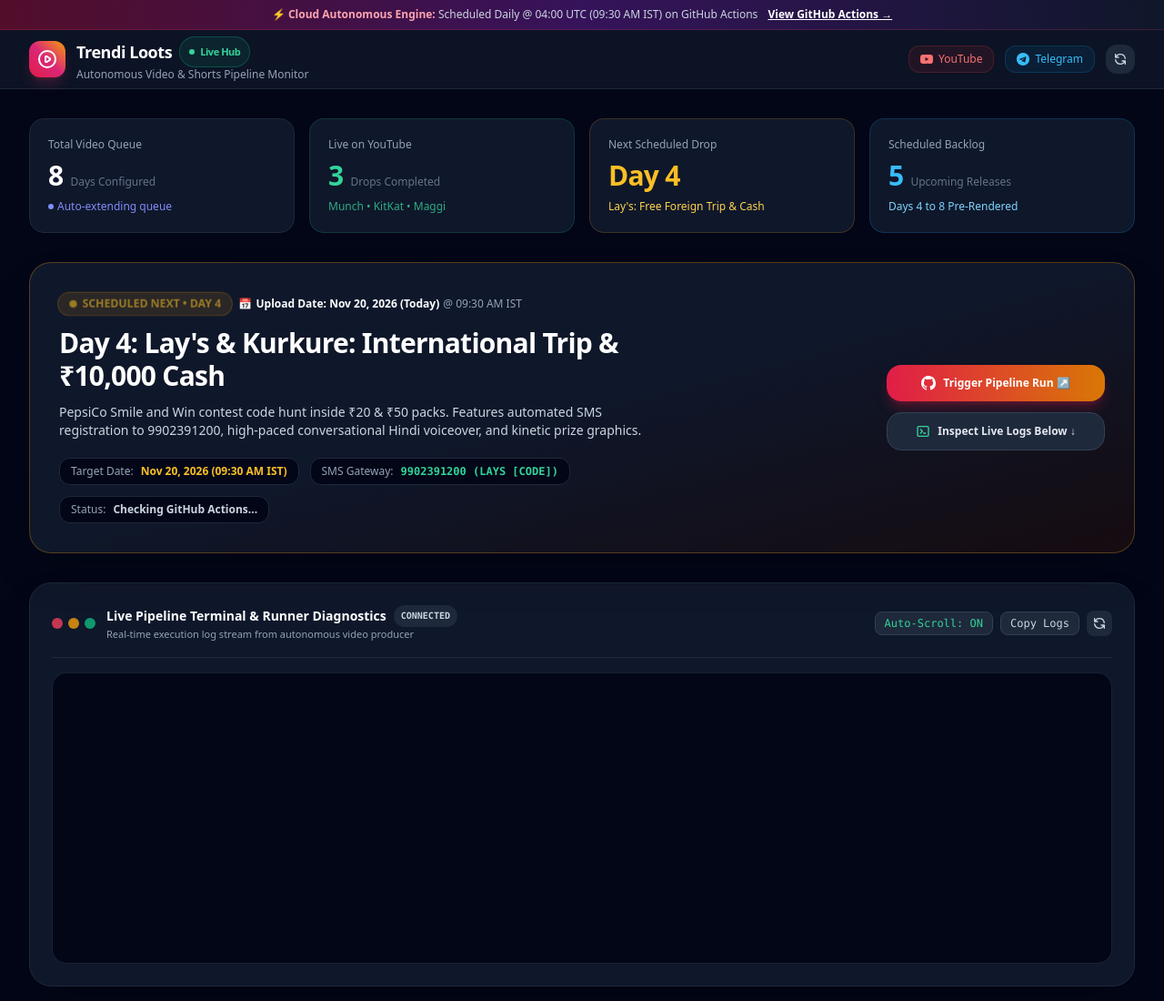
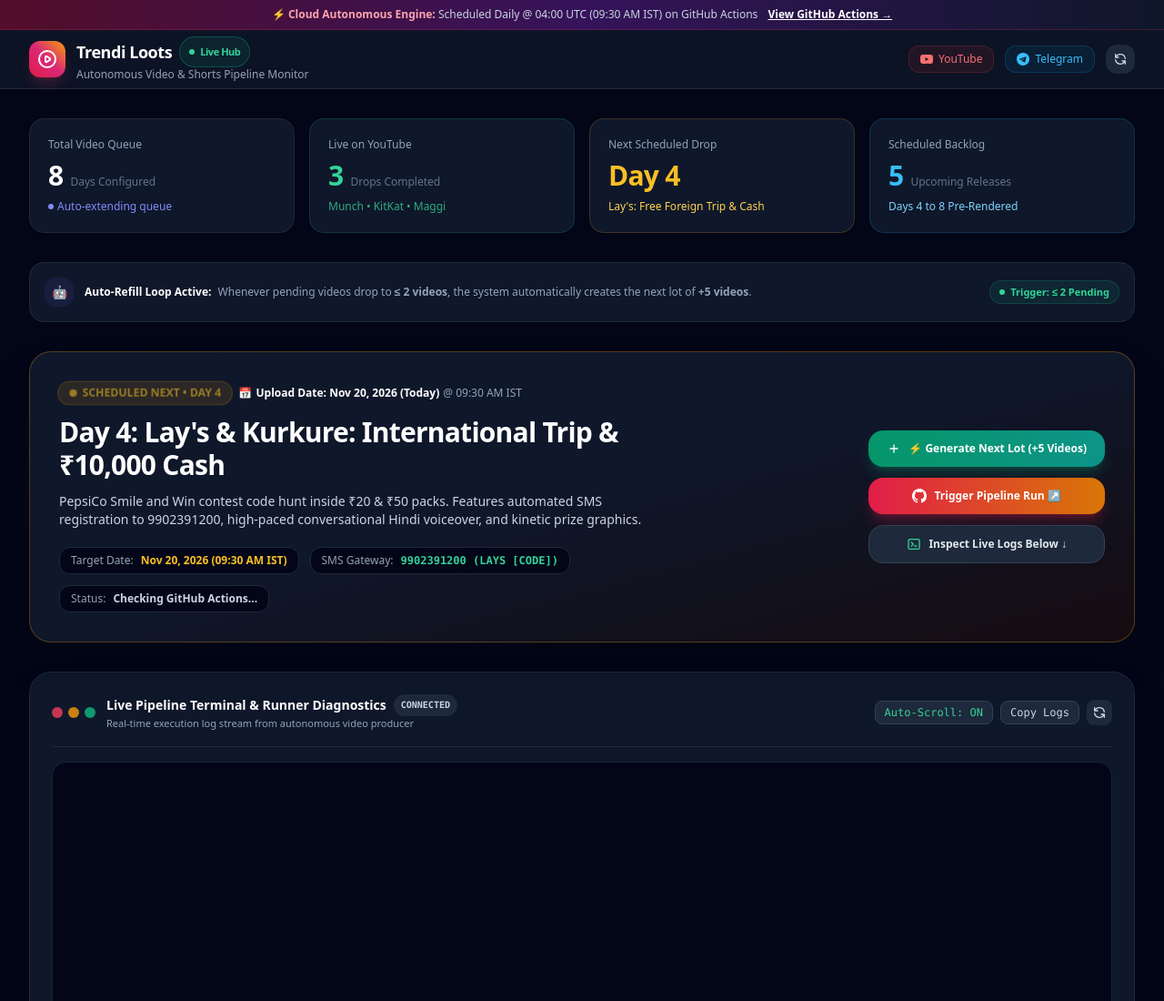
Before and after one commit to VanshRupeja/trendiloot-dashboard, a plain HTML site: page index.html in a window 1280 px wide. Shown: the top 1100 px of the page at 91% size. Drawn offline with nearby package versions, Linux system fonts and the light colour scheme.

Commit message:
feat(button): add generate next lot button and low-stock auto-refill status

```diff
--- a/index.html
+++ b/index.html
@@ -129,6 +129,24 @@
       </div>
     </section>
 
+    <!-- 🤖 Autonomous Queue Buffer & Low-Stock Trigger Status -->
+    <section class="p-4 rounded-2xl bg-slate-900 border border-slate-800 flex flex-col sm:flex-row sm:items-center justify-between gap-3 text-xs">
+      <div class="flex items-center gap-3">
+        <div class="w-8 h-8 rounded-xl bg-indigo-500/10 text-indigo-400 flex items-center justify-center font-bold text-sm">
+          🤖
+        </div>
+        <div>
+          <span class="font-bold text-white">Auto-Refill Loop Active:</span>
+          <span class="text-slate-400 ml-1">Whenever pending videos drop to <strong>&le; 2 videos</strong>, the system automatically creates the next lot of <strong>+5 videos</strong>.</span>
+        </div>
+      </div>
+      <div class="flex items-center gap-2 shrink-0">
+        <span class="px-2.5 py-1 rounded-full bg-emerald-500/10 text-emerald-400 border border-emerald-500/20 font-semibold text-[11px] flex items-center gap-1.5">
+          <span class="w-1.5 h-1.5 rounded-full bg-emerald-400"></span> Trigger: &le; 2 Pending
+        </span>
+      </div>
+    </section>
+
     <!-- ⚡ REAL-TIME PIPELINE DIAGNOSTIC SPOTLIGHT -->
     <section id="pipeline-spotlight-card" class="p-6 sm:p-8 rounded-3xl bg-gradient-to-br from-slate-900 via-slate-900 to-amber-950/30 border border-amber-500/30 shadow-2xl relative overflow-hidden">
       <div class="flex flex-col lg:flex-row lg:items-center justify-between gap-6">
@@ -168,6 +186,10 @@
         </div>
 
         <div class="flex flex-col sm:flex-row lg:flex-col gap-3 min-w-[240px]">
+          <button onclick="generateNextBatch()" id="btn-generate-batch" class="py-3 px-5 rounded-2xl bg-gradient-to-r from-emerald-600 to-teal-600 hover:from-emerald-500 hover:to-teal-500 text-white font-bold text-xs flex items-center justify-center gap-2 shadow-lg shadow-emerald-600/30 transition text-center active:scale-95">
+            <svg class="w-4 h-4" fill="none" stroke="currentColor" viewBox="0 0 24 24"><path stroke-linecap="round" stroke-linejoin="round" stroke-width="2" d="M12 6v6m0 0v6m0-6h6m-6 0H6"/></svg>
+            <span>⚡ Generate Next Lot (+5 Videos)</span>
+          </button>
           <a href="https://github.com/VanshRupeja/youtube-automation-tool/actions" target="_blank" class="py-3 px-5 rounded-2xl bg-gradient-to-r from-rose-600 to-amber-600 hover:from-rose-500 hover:to-amber-500 text-white font-bold text-xs flex items-center justify-center gap-2 shadow-lg shadow-rose-600/30 transition text-center">
             <svg class="w-4 h-4 fill-current" viewBox="0 0 24 24"><path d="M12 0C5.37 0 0 5.37 0 12c0 5.31 3.435 9.795 8.205 11.385.6.105.825-.255.825-.57 0-.285-.015-1.23-.015-2.235-3.015.555-3.795-.735-4.035-1.41-.135-.345-.72-1.41-1.23-1.695-.42-.225-1.02-.78-.015-.795.945-.015 1.62.87 1.845 1.23 1.08 1.815 2.805 1.305 3.495.99.105-.78.42-1.305.765-1.605-2.67-.3-5.46-1.335-5.46-5.925 0-1.305.465-2.385 1.23-3.225-.12-.3-.54-1.53.12-3.18 0 0 1.005-.315 3.3 1.23.96-.27 1.98-.405 3-.405s2.04.135 3 .405c2.295-1.56 3.3-1.23 3.3-1.23.66 1.65.24 2.88.12 3.18.765.84 1.23 1.905 1.23 3.225 0 4.605-2.805 5.625-5.475 5.925.435.375.81 1.095.81 2.22 0 1.605-.015 2.895-.015 3.3 0 .315.225.69.825.57A12.02 12.02 0 0024 12c0-6.63-5.37-12-12-12z"/></svg>
             Trigger Pipeline Run ↗
@@ -810,6 +832,45 @@
       alert('Copied to clipboard: ' + text);
     }
 
+    async function generateNextBatch() {
+      const btn = document.getElementById('btn-generate-batch');
+      if (btn) {
+        btn.disabled = true;
+        btn.innerHTML = `<svg class="w-4 h-4 animate-spin inline" fill="none" stroke="currentColor" viewBox="0 0 24 24"><path stroke-linecap="round" stroke-linejoin="round" stroke-width="2" d="M4 4v5h.582m15.356 2A8.001 8.001 0 004.582 9m0 0H9m11 11v-5h-.581m0 0a8.003 8.003 0 01-15.357-2m15.357 2H15"/></svg> Generating Next 5 Days...`;
+      }
+
+      // Check if running on local server with Python API
+      try {
+        const localRes = await fetch('/api/generate-next-batch', {
+          method: 'POST',
+          headers: { 'Content-Type': 'application/json' },
+          body: JSON.stringify({ batch_size: 5 })
+        });
+        if (localRes.ok) {
+          const data = await localRes.json();
+          alert('Success! ' + data.message);
+          fetchLiveStatus();
+          if (btn) {
+            btn.disabled = false;
+            btn.innerHTML = `<svg class="w-4 h-4" fill="none" stroke="currentColor" viewBox="0 0 24 24"><path stroke-linecap="round" stroke-linejoin="round" stroke-width="2" d="M12 6v6m0 0v6m0-6h6m-6 0H6"/></svg> <span>⚡ Generate Next Lot (+5 Videos)</span>`;
+          }
+          return;
+        }
+      } catch (e) {
+        // Fallback to cloud trigger
+      }
+
+      // Cloud trigger via GitHub Actions workflow
+      const cloudWorkflowUrl = `https://github.com/${CORE_REPO}/actions/workflows/generate_next_batch.yml`;
+      window.open(cloudWorkflowUrl, '_blank');
+      alert('Opening GitHub Actions: Click "Run workflow" to automatically generate the next batch of 5 videos in the cloud!');
+
+      if (btn) {
+        btn.disabled = false;
+        btn.innerHTML = `<svg class="w-4 h-4" fill="none" stroke="currentColor" viewBox="0 0 24 24"><path stroke-linecap="round" stroke-linejoin="round" stroke-width="2" d="M12 6v6m0 0v6m0-6h6m-6 0H6"/></svg> <span>⚡ Generate Next Lot (+5 Videos)</span>`;
+      }
+    }
+
     // Auto initialize
     initTerminal();
     fetchLiveStatus();
```
